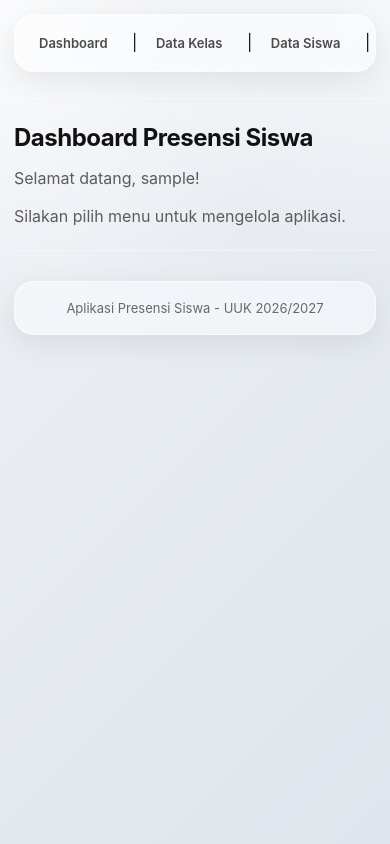
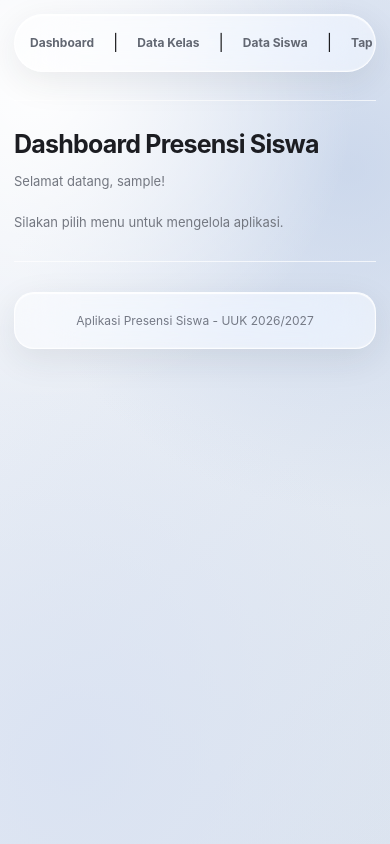
Before and after one commit to uyabbbbbbb/presensi-siswa, a PHP site: page / in a window 390 px wide. Run offline with PHP 8.4, Linux system fonts and the light colour scheme; the visitor is signed in with stand-in values (Sample User, id 1).

Commit message:
Update tampilan iOS Liquid Glass responsive

```diff
--- a/assets/css/style.css
+++ b/assets/css/style.css
@@ -1,15 +1,17 @@
+
+/* ==========================================
+   iOS LIQUID GLASS - APLIKASI PRESENSI
+   ========================================== */
+
 :root {
-    --bg1: #eef1f5;
-    --bg2: #dfe5ec;
-    --glass: rgba(255, 255, 255, 0.45);
-    --glass-strong: rgba(255, 255, 255, 0.62);
-    --glass-border: rgba(255, 255, 255, 0.55);
-    --text: #111111;
-    --text-soft: #5c5c5c;
-    --line: rgba(255, 255, 255, 0.5);
-    --shadow: 0 8px 30px rgba(0, 0, 0, 0.08);
-    --shadow-soft: 0 4px 18px rgba(0, 0, 0, 0.06);
-    --radius: 22px;
+    --bg: #e8edf4;
+    --text: #1d1d1f;
+    --muted: #737780;
+    --glass: rgba(255, 255, 255, 0.48);
+    --glass-strong: rgba(255, 255, 255, 0.7);
+    --border: rgba(255, 255, 255, 0.8);
+    --shadow: 0 10px 35px rgba(30, 40, 60, 0.09);
+    --radius: 24px;
 }
 
 * {
@@ -22,82 +24,129 @@ html {
 }
 
 body {
-    margin: 0;
-    padding: 24px;
+    margin: 0 auto;
+    padding: 28px;
+    max-width: 1450px;
     min-height: 100vh;
-    font-family: -apple-system, BlinkMacSystemFont, "SF Pro Display", "Segoe UI", Arial, sans-serif;
+    overflow-x: hidden;
+
+    font-family: -apple-system, BlinkMacSystemFont,
+                 "Segoe UI", Arial, sans-serif;
+
     color: var(--text);
+    line-height: 1.6;
+
     background:
-        radial-gradient(circle at top left, rgba(255,255,255,0.75), transparent 35%),
-        radial-gradient(circle at top right, rgba(255,255,255,0.6), transparent 28%),
-        linear-gradient(135deg, var(--bg1), var(--bg2));
+        radial-gradient(
+            circle at 10% 10%,
+            rgba(255,255,255,0.95),
+            transparent 38%
+        ),
+        radial-gradient(
+            circle at 90% 20%,
+            rgba(189,205,231,0.65),
+            transparent 45%
+        ),
+        radial-gradient(
+            circle at 20% 90%,
+            rgba(216,225,242,0.8),
+            transparent 45%
+        ),
+        linear-gradient(135deg, #f0f3f9, #dce4ef);
+
     background-attachment: fixed;
     -webkit-font-smoothing: antialiased;
 }
 
-/* animasi halus */
-@keyframes fadeUp {
-    from {
-        opacity: 0;
-        transform: translateY(14px);
-    }
-    to {
-        opacity: 1;
-        transform: translateY(0);
-    }
-}
+/* ==========================================
+   TYPOGRAPHY
+   ========================================== */
 
-h1, h2, h3, p, form, table, nav, footer {
-    animation: fadeUp 0.45s ease;
-}
-
-/* judul */
 h1, h2, h3 {
-    margin-top: 0;
-    color: var(--text);
-    letter-spacing: -0.5px;
+    color: #1c1d22;
+    letter-spacing: -0.8px;
+    line-height: 1.2;
 }
 
 h1 {
-    font-size: 34px;
+    font-size: 38px;
     font-weight: 750;
+    margin: 20px 0 12px;
 }
 
 h2 {
-    font-size: 28px;
-    font-weight: 740;
-    margin-bottom: 10px;
+    font-size: 30px;
+    font-weight: 750;
+    margin: 20px 0 12px;
+}
+
+h3 {
+    font-size: 21px;
+    font-weight: 700;
 }
 
 p {
-    color: var(--text-soft);
-    margin-bottom: 18px;
+    color: var(--muted);
+    margin: 10px 0 20px;
 }
 
-/* liquid glass card style */
+a {
+    color: #30343d;
+    text-decoration: none;
+    font-weight: 600;
+}
+
+a:hover {
+    color: #111;
+}
+
+/* ==========================================
+   LIQUID GLASS EFFECT
+   ========================================== */
+
 nav,
 form,
 table,
 footer {
     background: var(--glass);
-    backdrop-filter: blur(18px) saturate(160%);
-    -webkit-backdrop-filter: blur(18px) saturate(160%);
-    border: 1px solid var(--glass-border);
-    box-shadow: var(--shadow);
+
+    border: 1px solid var(--border);
+
+    backdrop-filter: blur(28px) saturate(180%);
+    -webkit-backdrop-filter: blur(28px) saturate(180%);
+
+    box-shadow:
+        inset 0 1px 1px rgba(255,255,255,0.95),
+        inset 0 -1px 1px rgba(255,255,255,0.2),
+        var(--shadow);
 }
 
-/* navbar */
+/* ==========================================
+   FLOATING NAVBAR
+   ========================================== */
+
 nav {
     position: sticky;
-    top: 14px;
+    top: 16px;
     z-index: 100;
-    display: block;
+
+    display: flex;
+    align-items: center;
+    gap: 6px;
+
+    width: fit-content;
+    max-width: 100%;
+    min-height: 64px;
+
+    padding: 9px;
+    margin-bottom: 35px;
+
+    border-radius: 100px;
+
     overflow-x: auto;
     white-space: nowrap;
-    padding: 10px;
-    margin-bottom: 26px;
-    border-radius: 24px;
     scrollbar-width: none;
+
     -webkit-overflow-scrolling: touch;
 }
 
@@ -109,72 +158,93 @@ nav a {
     display: inline-flex;
     align-items: center;
     justify-content: center;
-    margin-right: 6px;
-    padding: 11px 18px;
-    border-radius: 16px;
-    text-decoration: none;
-    color: #4b4b4b;
-    font-size: 14px;
-    font-weight: 600;
+
+    flex: 0 0 auto;
+
+    padding: 12px 19px;
+    border-radius: 100px;
+
+    font-size: 13px;
+    font-weight: 650;
+    color: #626772;
+
     transition: 0.25s ease;
 }
 
 nav a:hover {
-    background: rgba(255,255,255,0.45);
-    color: #111;
+    background: rgba(255,255,255,0.5);
+    color: #1c1d22;
     text-decoration: none;
 }
 
 nav a.active {
-    background: rgba(255,255,255,0.8);
-    color: #111;
-    box-shadow: inset 0 1px 0 rgba(255,255,255,0.85),
-                0 6px 16px rgba(0,0,0,0.08);
+    background: rgba(255,255,255,0.92);
+    color: #17181c;
+
+    box-shadow:
+        0 3px 12px rgba(0,0,0,0.08),
+        inset 0 1px 0 #fff;
 }
 
 nav a:active {
-    transform: scale(0.96);
+    transform: scale(0.95);
 }
 
-/* garis */
+/* ==========================================
+   DIVIDER
+   ========================================== */
+
 hr {
     border: none;
-    border-top: 1px solid rgba(255,255,255,0.4);
-    margin: 24px 0;
+    border-top: 1px solid rgba(255,255,255,0.7);
+    margin: 28px 0;
 }
 
-/* form */
+/* ==========================================
+   GLASS FORM
+   ========================================== */
+
 form {
-    padding: 24px;
+    padding: 28px;
+    margin: 20px 0;
+
     border-radius: var(--radius);
-    margin-bottom: 22px;
 }
 
 label {
     display: inline-block;
     margin-bottom: 8px;
+
     font-size: 13px;
     font-weight: 650;
-    color: #2c2c2c;
+    color: #434650;
 }
 
 input,
 select,
 textarea {
-    width: auto;
     max-width: 100%;
-    min-height: 46px;
-    padding: 12px 15px;
-    margin-top: 4px;
-    border: 1px solid rgba(255,255,255,0.45);
-    border-radius: 14px;
-    background: rgba(255,255,255,0.58);
-    color: #111;
+    min-height: 48px;
+
+    padding: 12px 16px;
+    margin: 5px 0 12px;
+
+    border: 1px solid rgba(255,255,255,0.85);
+    border-radius: 15px;
+
+    background: rgba(255,255,255,0.64);
+    color: #24252a;
+
     font-family: inherit;
-    font-size: 14px;
+    font-size: 15px;
+
     outline: none;
-    box-shadow: inset 0 1px 0 rgba(255,255,255,0.55);
-    transition: 0.25s ease;
+
+    box-shadow:
+        inset 0 1px 2px rgba(0,0,0,0.025),
+        0 1px 0 rgba(255,255,255,0.7);
+
+    transition: 0.2s ease;
 }
 
 input[type="text"],
@@ -237,66 +314,69 @@ input[type="submit"]:active {
 }
 
 button:disabled {
-    opacity: 0.6;
+    opacity: 0.55;
     cursor: not-allowed;
 }
 
-/* link */
-a {
-    color: #1d1d1d;
-    text-decoration: none;
-    font-weight: 550;
-}
+/* ==========================================
+   GLASS TABLE
+   ========================================== */
 
-a:hover {
-    text-decoration: underline;
-}
-
-/* tabel */
 table {
     width: 100%;
+    margin: 22px 0;
+
     border-collapse: separate;
     border-spacing: 0;
-    border-radius: 24px;
+
+    border-radius: var(--radius);
     overflow: hidden;
 }
 
 th {
-    padding: 16px 18px;
-    background: rgba(255,255,255,0.5);
-    color: #5f5f5f;
+    padding: 18px 20px;
+
+    background: rgba(255,255,255,0.45);
+    color: #707580;
+
     font-size: 11px;
-    font-weight: 720;
+    font-weight: 750;
     text-transform: uppercase;
     letter-spacing: 0.7px;
     text-align: left;
-    border-bottom: 1px solid rgba(255,255,255,0.35);
+
+    border-bottom: 1px solid rgba(255,255,255,0.55);
 }
 
 td {
-    padding: 16px 18px;
+    padding: 17px 20px;
+
+    background: rgba(255,255,255,0.1);
+    color: #333640;
+
     font-size: 14px;
-    color: #222;
-    border-bottom: 1px solid rgba(255,255,255,0.28);
-    background: rgba(255,255,255,0.18);
+
+    border-bottom: 1px solid rgba(255,255,255,0.4);
 }
 
 tbody tr:last-child td {
     border-bottom: none;
 }
 
-tbody tr {
-    transition: 0.2s ease;
+tbody tr:hover td {
+    background: rgba(255,255,255,0.4);
 }
 
-tbody tr:hover td {
-    background: rgba(255,255,255,0.34);
-}
+/* ==========================================
+   TABLE ACTION BUTTONS
+   ========================================== */
 
-/* form dalam tabel */
 td form {
+    display: inline-block;
+    width: auto;
     padding: 0;
     margin: 0;
+
     background: transparent;
     border: none;
     box-shadow: none;
@@ -304,111 +384,223 @@ td form {
     -webkit-backdrop-filter: none;
 }
 
-td a {
+td a,
+td button {
     display: inline-block;
-    padding: 8px 14px;
-    margin-right: 6px;
-    border-radius: 12px;
-    background: rgba(255,255,255,0.55);
-    border: 1px solid rgba(255,255,255,0.4);
-    box-shadow: inset 0 1px 0 rgba(255,255,255,0.8);
+
+    min-height: 36px;
+    padding: 8px 15px;
+    margin: 2px 4px 2px 0;
+
+    border: 1px solid rgba(255,255,255,0.8);
+    border-radius: 100px;
+
+    background: rgba(255,255,255,0.65);
+    color: #343740;
+
+    font-size: 12px;
+    font-weight: 650;
+
+    box-shadow: 0 2px 8px rgba(0,0,0,0.04);
 }
 
-td a:hover {
-    background: rgba(255,255,255,0.8);
+td a:hover,
+td button:hover {
+    background: rgba(255,255,255,0.95);
+    color: #17181c;
     text-decoration: none;
 }
 
-td button {
-    min-height: 38px;
-    padding: 8px 14px;
-    background: rgba(255,255,255,0.55);
-    box-shadow: inset 0 1px 0 rgba(255,255,255,0.75);
-}
+/* ==========================================
+   FOOTER
+   ========================================== */
 
-td button:hover {
-    background: rgba(255,255,255,0.82);
-}
-
-/* footer */
 footer {
     margin-top: 30px;
-    padding: 18px 20px;
-    border-radius: 20px;
+    padding: 20px;
+
+    border-radius: 22px;
     text-align: center;
 }
 
 footer p {
     margin: 0;
-    color: #686868;
-    font-size: 13px;
+    font-size: 12px;
+    color: #747985;
 }
 
-/* scrollbar */
-::-webkit-scrollbar {
-    width: 8px;
-    height: 8px;
+/* ==========================================
+   ANIMATION
+   ========================================== */
+
+@keyframes glassAppear {
+    from {
+        opacity: 0;
+        transform: translateY(12px);
+    }
+
+    to {
+        opacity: 1;
+        transform: translateY(0);
+    }
 }
 
-::-webkit-scrollbar-thumb {
-    background: rgba(100, 100, 100, 0.28);
-    border-radius: 12px;
+body > h1,
+body > h2,
+body > p,
+body > form,
+body > table {
+    animation: glassAppear 0.45s ease both;
 }
 
-::-webkit-scrollbar-track {
-    background: transparent;
-}
+/* ==========================================
+   MOBILE - iPHONE / ANDROID
+   ========================================== */
 
-/* mobile */
 @media (max-width: 768px) {
+
     body {
+        width: 100%;
         padding: 14px;
+        overflow-x: hidden;
     }
 
     h1 {
-        font-size: 28px;
+        font-size: 29px;
+        margin-top: 18px;
     }
 
     h2 {
-        font-size: 24px;
+        font-size: 25px;
     }
 
+    p {
+        font-size: 13px;
+    }
+
+    /* Navbar swipe */
+
     nav {
-        top: 8px;
-        border-radius: 20px;
+        top: 10px;
+        width: 100%;
+        max-width: 100%;
+        min-height: 58px;
+
+        margin-bottom: 25px;
+        padding: 7px;
+        gap: 4px;
+
+        border-radius: 100px;
+
+        overflow-x: auto;
+        scroll-snap-type: x proximity;
     }
 
     nav a {
-        font-size: 13px;
-        padding: 10px 14px;
+        padding: 11px 15px;
+        font-size: 12px;
+        scroll-snap-align: start;
+    }
+
+    /* Form */
+
+    form {
+        width: 100%;
+        padding: 19px 16px;
+        border-radius: 23px;
+    }
+
+    label {
+        display: block;
+    }
+
+    input:not([type="hidden"]):not([type="checkbox"]):not([type="radio"]),
+    select,
+    textarea {
+        display: block;
+        width: 100%;
+        min-width: 0 !important;
+        max-width: 100%;
+
+        min-height: 49px;
+        font-size: 16px;
+        border-radius: 15px;
+    }
+
+    form > button,
+    form > input[type="submit"] {
+        width: 100%;
+    }
+
+    /* Tabel bisa digeser */
+
+    table {
+        display: block;
+        width: 100%;
+        max-width: 100%;
+
+        overflow-x: auto;
+        white-space: nowrap;
+
+        border-radius: 22px;
+        -webkit-overflow-scrolling: touch;
+    }
+
+    th,
+    td {
+        padding: 14px;
+        font-size: 12px;
+    }
+
+    td form {
+        display: inline-block;
+        width: auto;
+        padding: 0;
+        margin: 0;
+    }
+
+    td button,
+    td a {
+        width: auto;
+        padding: 9px 13px;
+        font-size: 12px;
+    }
+
+    footer {
+        border-radius: 20px;
+        padding: 18px;
+    }
+}
+
+/* ==========================================
+   SMALL PHONES
+   ========================================== */
+
+@media (max-width: 380px) {
+
+    body {
+        padding: 10px;
+    }
+
+    h1 {
+        font-size: 26px;
+    }
+
+    nav a {
+        padding: 10px 12px;
     }
 
     form {
-        padding: 18px;
-    }
-
-    input,
-    select,
-    textarea {
-        width: 100%;
-        min-width: 0 !important;
-        margin-bottom: 8px;
-    }
-
-    table {
-        display: block;
-        overflow-x: auto;
-        white-space: nowrap;
-        -webkit-overflow-scrolling: touch;
-    }
-
-    th, td {
-        padding: 14px;
+        padding: 16px 13px;
     }
 }
 
-/* aksesibilitas */
+/* ==========================================
+   ACCESSIBILITY
+   ========================================== */
+
 @media (prefers-reduced-motion: reduce) {
+
     *,
     *::before,
     *::after {
```
Also changed, not shown: other parts of assets/css/style.css (+32 -25 lines).
